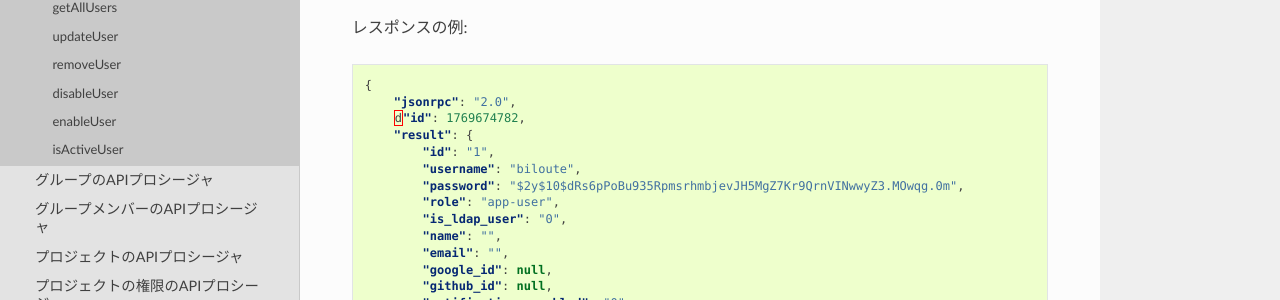
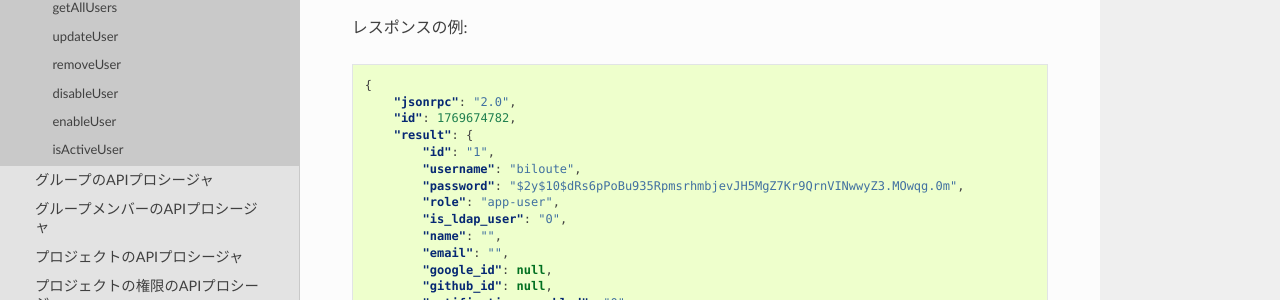
Before and after one commit to sambar-fgfs/Kanboard-documentation-ja, a Sphinx documentation site: the page built from source/api/user_procedures.rst, in a window 1280 px wide and 900 px high, scrolled down 2648 px. Shown: the part 149-449 px from the top of the window. Built offline with Sphinx 7.4.7 and the Read the Docs theme 2.0.0, drawn with Linux system fonts in a browser that asks for light colours; pages that are not in the unit, such as notebooks, are missing from menus.

```diff
--- a/source/api/user_procedures.rst
+++ b/source/api/user_procedures.rst
@@ -151,7 +151,7 @@ getUserByName
 
     {
         "jsonrpc": "2.0",
-        d"id": 1769674782,
+        "id": 1769674782,
         "result": {
             "id": "1",
             "username": "biloute",
```
